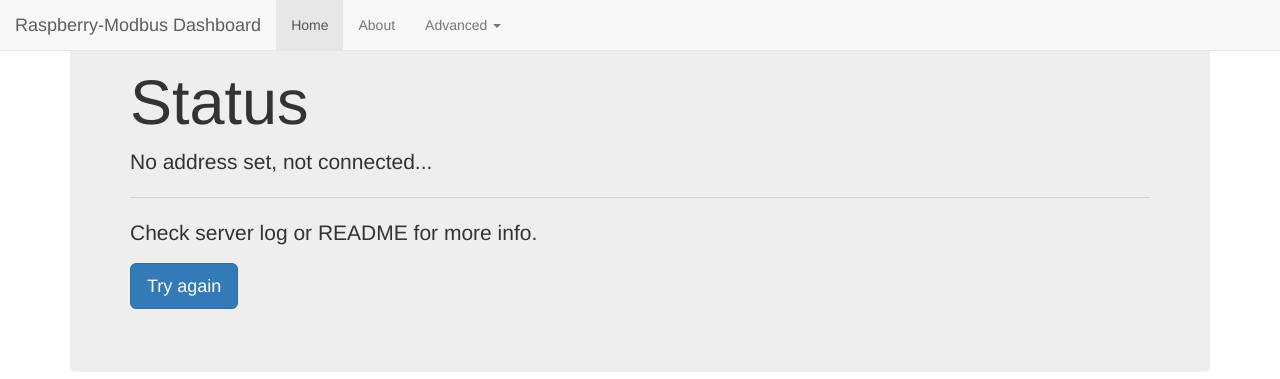
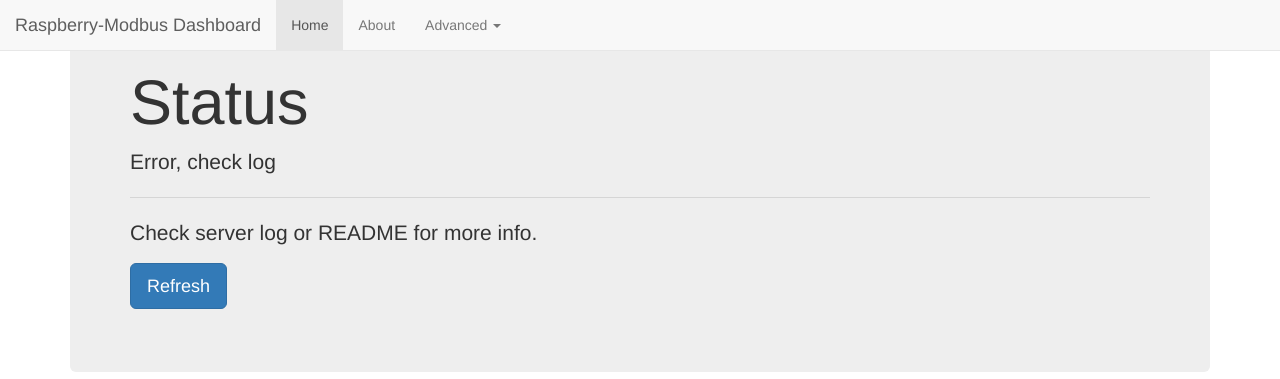
Before and after one commit to BentouDev/MichalModbus, a Flask app: page / in a window 1280 px wide. Shown: the top 379 px of the page. Run offline with Flask 2, Linux system fonts and the light colour scheme; data comes from the database, SQL or seed files in the repository; data that the repository does not hold is empty; some libraries are stand-ins or nearby versions.

Commit message:
better refresh

```diff
--- a/main.css
+++ b/main.css
@@ -5,3 +5,7 @@ img {
     width: auto;
     height: auto;
 }
+
+.not_implemented {
+  text-decoration: line-through;
+}
--- a/server.py
+++ b/server.py
@@ -36,6 +36,20 @@ def index():
 	db_context = db.get_db()
 	data = {'message':'Error, check log'}
 
+	if 'message' in session:
+		data['message'] = session['message']
+
+	cur = db_context.cursor()
+	cur.execute ('SELECT * FROM widgets')
+	data['widgets'] = cur.fetchall()
+
+	db_context.close()
+
+	return render_template('index.html', title='Modbus', data = data)
+
+@app.route("/test_connection")
+def test_connection():
+	db_context = db.get_db()
 	cur = db_context.cursor()
 	cur.execute("SELECT * FROM data")
 	db_app_data = cur.fetchone()
@@ -57,13 +71,9 @@ def index():
 	else:
 		data['message'] = "No address set, not connected..."
 
-	cur = db_context.cursor()
-	cur.execute ('SELECT * FROM widgets')
-	data['widgets'] = cur.fetchall()
+	session['message'] = data['message']
 
-	db_context.close()
-
-	return render_template('index.html', title='Modbus', data = data)
+	return redirect(url_for('index'))
 
 @app.route("/change_ip")
 def change_ip():
--- a/templates/index.html
+++ b/templates/index.html
@@ -24,11 +24,11 @@
                 <li role="separator" class="divider"></li>
                 <li class="dropdown-header">Modbus</li>
                 <li><a href="/change_ip">Change IP address</a></li>
-                <li><a href="#">Change unit ID</a></li>
-                <li><a href="#">Check connection...</a></li>
+                <li><a class="not_implemented" href="#">Change unit ID</a></li>
+                <li><a href="/view_data">Check connection...</a></li>
                 <li role="separator" class="divider"></li>
                 <li class="dropdown-header">Other</li>
-                <li><a href="#">View server log</a></li>
+                <li><a class="not_implemented" href="#">View server log</a></li>
             </ul>
           </li>
         </ul>
@@ -50,7 +50,7 @@
             <hr class="my-4">
             <p>Check server log or README for more info.</p>
             <p class="lead">
-                <a class="btn btn-primary btn-lg" href="#" role="button">Try again</a>
+                <a class="btn btn-primary btn-lg" href="/test_connection" role="button">Refresh</a>
             </p>
         </div>
         <div class="container">
```
